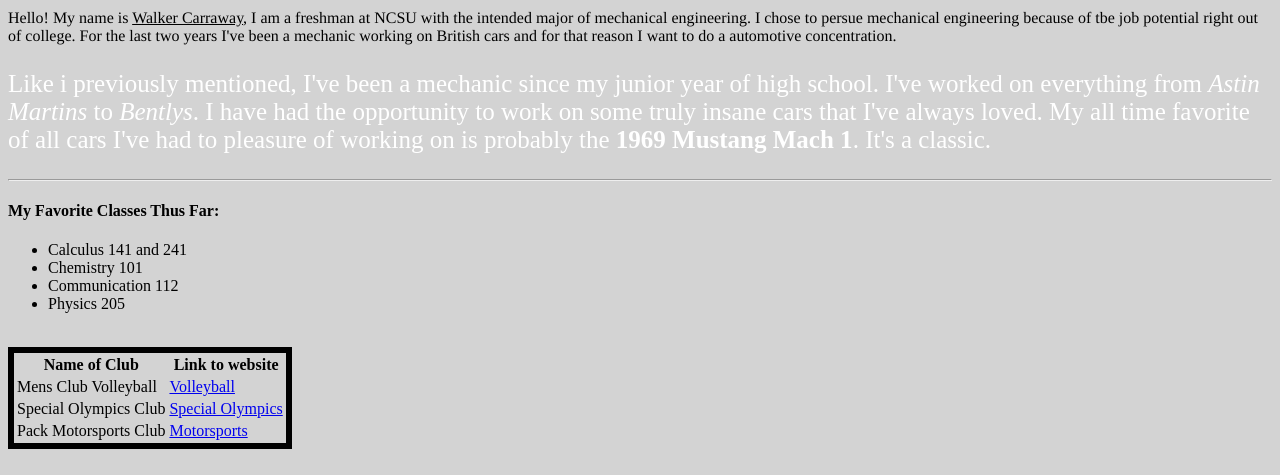
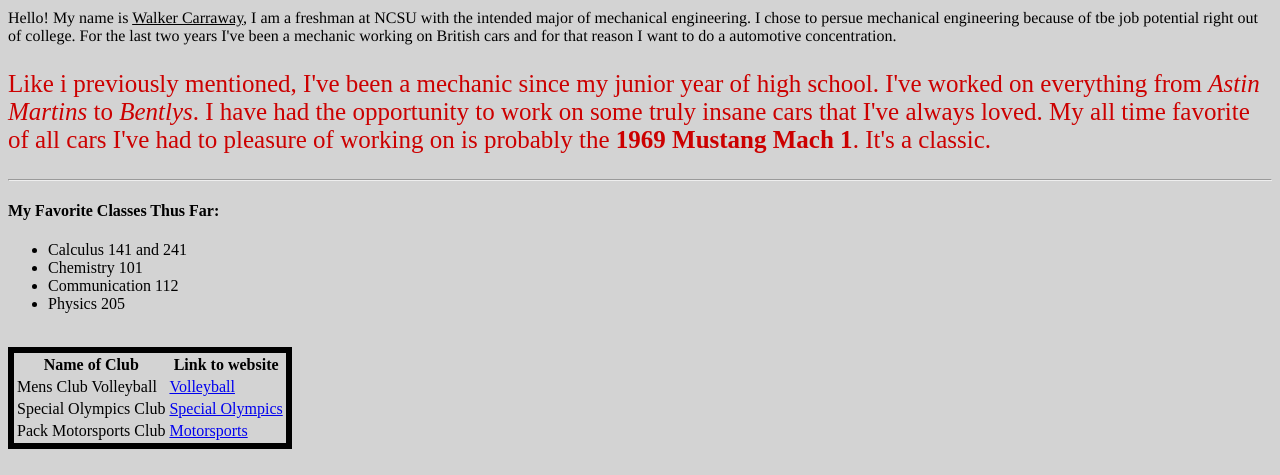
Before and after one commit to wrcarraw/webpages, a plain HTML site: page index.html in a window 1280 px wide. Shown: the part 392-867 px from the top of the page. Drawn offline with Linux system fonts and the light colour scheme.

Commit message:
Update index.html

```diff
--- a/index.html
+++ b/index.html
@@ -25,7 +25,7 @@
 		I chose to persue mechanical engineering because of tbe job potential right out of college. For the last two years
 		I've been a mechanic working on British cars and for that reason I want to do a automotive concentration.
 		</p>
-		<p style="font-family: Futura; color: #ffffff; font-size: 25px; font-alignment: center" > Like i previously mentioned, I've been a mechanic since my junior year of high school. I've worked on everything from
+		<p style="font-family: Futura; color: #cc0000; font-size: 25px; font-alignment: center" > Like i previously mentioned, I've been a mechanic since my junior year of high school. I've worked on everything from
 		<i>Astin Martins</i> to <i>Bentlys</i>. I have had the opportunity to work on some truly insane cars that I've always loved. My all time favorite
 		of all cars I've had to pleasure of working on is probably the <b>1969 Mustang Mach 1</b>. It's a classic.
 		</p>
```
